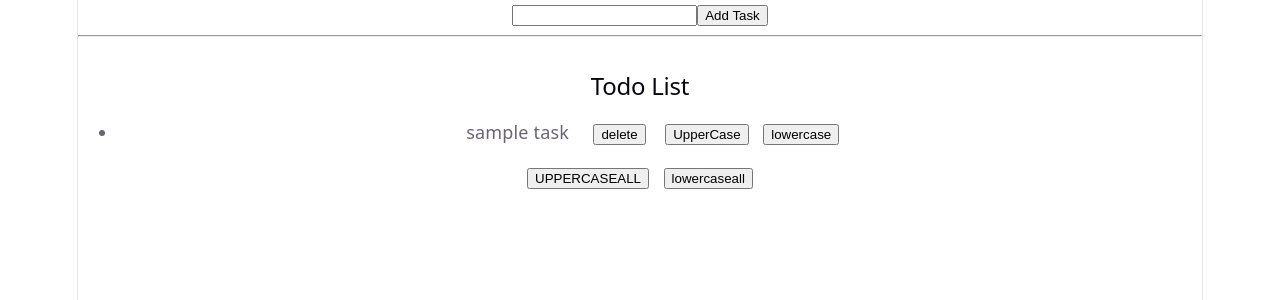
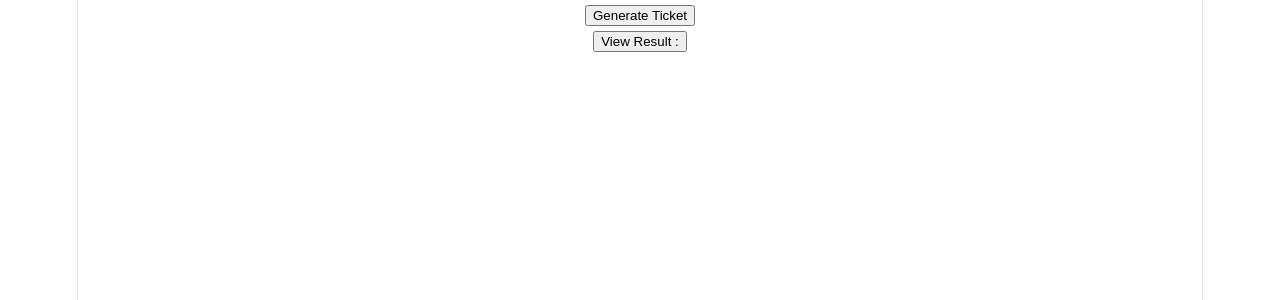
Before and after one commit to pritjon2002-beep/React, a React (Vite) app in the folder react-state2/: page / in a window 1280 px wide. Shown: the top 300 px of the page. Built offline with nearby package versions, Linux system fonts and the light colour scheme.

Commit message:
lottery ticket main task begins

```diff
--- a/react-state2/src/App.jsx
+++ b/react-state2/src/App.jsx
@@ -1,4 +1,5 @@
 import "./App.css";
+import Lottery from "./Lottery";
 import LudoBoard from "./LudoBoard";
 import TodoList from "./TodoList";
 
@@ -6,7 +7,8 @@ function App() {
   return (
     <div>
       {/* <LudoBoard /> */}
-      <TodoList />
+      {/* <TodoList /> */}
+      <Lottery />
     </div>
   );
 }
--- /dev/null
+++ b/react-state2/src/Lottery.jsx
@@ -0,0 +1,28 @@
+import { useState } from "react";
+
+export default function Lottery(){
+    const [num , setNum] = useState(null);
+    const [check , setCheck] = useState(num);
+
+  let lotteryNumber =  ()=>{
+    setNum(()=>{
+        return Math.floor(Math.random() * 900 ) + 100 ;
+    })
+    }
+
+    let lotteryCheck = ()=>{
+        setCheck(check + 1);
+        console.log(check + 1);
+
+    }
+
+
+
+    return(
+        <div>
+            <button onClick={lotteryNumber}>Generate Ticket</button>
+                        <p > {num} </p>
+                        <button onClick={lotteryCheck}>View Result : {check} </button>
+        </div>
+    )
+}
```
